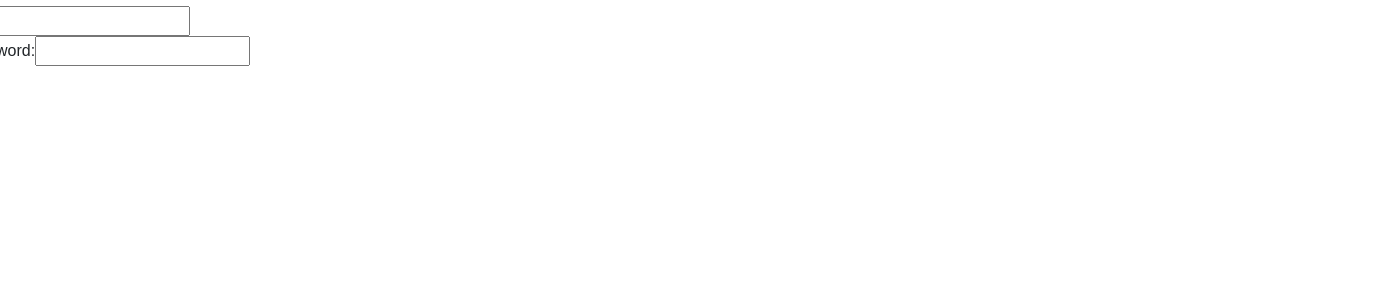
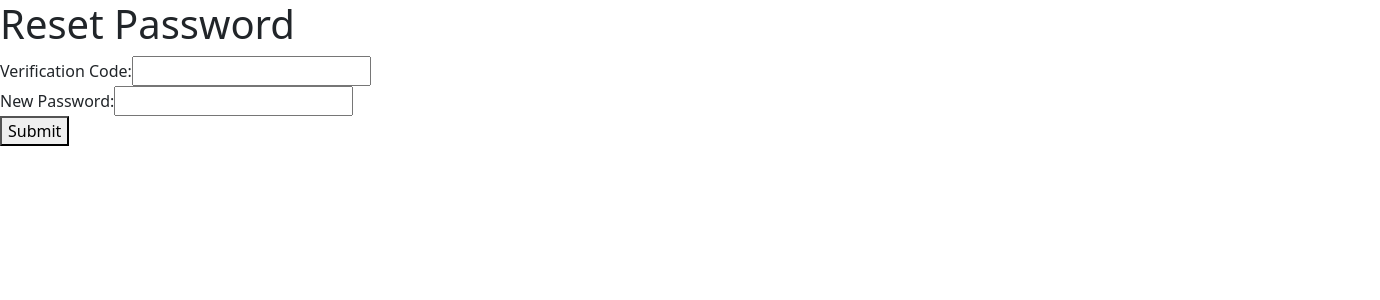
Before and after one commit to r9young/COSC2737-Ass3-React-App, a React (Create React App) app: page /reset-password in a window 1280 px wide. Shown: the top 300 px of the page, 1380 px wide, since content can reach past the window. Built offline with nearby package versions, Linux system fonts and the light colour scheme; no server answers.

Commit message:
1206final

```diff
--- a/src/components/Reset_Password/Reset_Password.js
+++ b/src/components/Reset_Password/Reset_Password.js
@@ -1,75 +1,42 @@
 import React, { useState } from 'react';
-import { useLocation, useNavigate } from 'react-router-dom';
 import axios from 'axios';
-import './Reset_Password.css'; // Import the CSS file
 
 const PasswordReset = () => {
+  const [code, setCode] = useState('');
   const [password, setPassword] = useState('');
-  const [confirmPassword, setConfirmPassword] = useState('');
   const [message, setMessage] = useState('');
-  const location = useLocation();
-  const navigate = useNavigate();
-
-  const base_url = process.env.REACT_APP_NODE_ENV === 'development'
-    ? process.env.REACT_APP_LOCAL_BASE_URL
-    : process.env.REACT_APP_SERVER_BASE_URL;
-
-  const searchParams = new URLSearchParams(location.search);
-  const token = searchParams.get('token');
-
-  const handlePasswordChange = (e) => setPassword(e.target.value);
-  const handleConfirmPasswordChange = (e) => setConfirmPassword(e.target.value);
 
   const handleSubmit = async (e) => {
     e.preventDefault();
-    if (password !== confirmPassword) {
-      setMessage('Passwords do not match');
-      return;
-    }
 
     try {
-      const response = await axios.post(`${base_url.replace(/\/$/, "")}/reset-password`, { password, token });
-      console.log('Password reset response:', response.data);
-      setMessage('Password has been reset successfully');
-      navigate('/login'); // Redirect to login page after successful reset
+      const response = await axios.post('http://13.54.65.192:4000/reset-password', {
+        code,
+        password,
+      });
+      setMessage(response.data);
     } catch (error) {
-      console.error('Error resetting password:', error);
-      setMessage('An error occurred. Please try again later.');
+      setMessage('An error occurred. Please try again.');
     }
   };
 
   return (
-    <div className="password-container">
-      <h1>Password Reset</h1>
+    <div>
+      <h1>Reset Password</h1>
       <form onSubmit={handleSubmit}>
-        <div className="form-group">
-          <label htmlFor="password">Password:</label>
-          <input
-            type="password"
-            id="password"
-            name="password"
-            value={password}
-            onChange={handlePasswordChange}
-            required
-          />
+        <div>
+          <label>Verification Code:</label>
+          <input type="text" value={code} onChange={(e) => setCode(e.target.value)} required />
         </div>
-        <div className="form-group">
-          <label htmlFor="confirmPassword">Confirm Password:</label>
-          <input
-            type="password"
-            id="confirmPassword"
-            name="confirmPassword"
-            value={confirmPassword}
-            onChange={handleConfirmPasswordChange}
-            required
-          />
+        <div>
+          <label>New Password:</label>
+          <input type="password" value={password} onChange={(e) => setPassword(e.target.value)} required />
         </div>
-        {message && <p>{message}</p>}
         <button type="submit">Submit</button>
       </form>
+      {message && <p>{message}</p>}
     </div>
   );
 };
 
 export default PasswordReset;
-//
```
